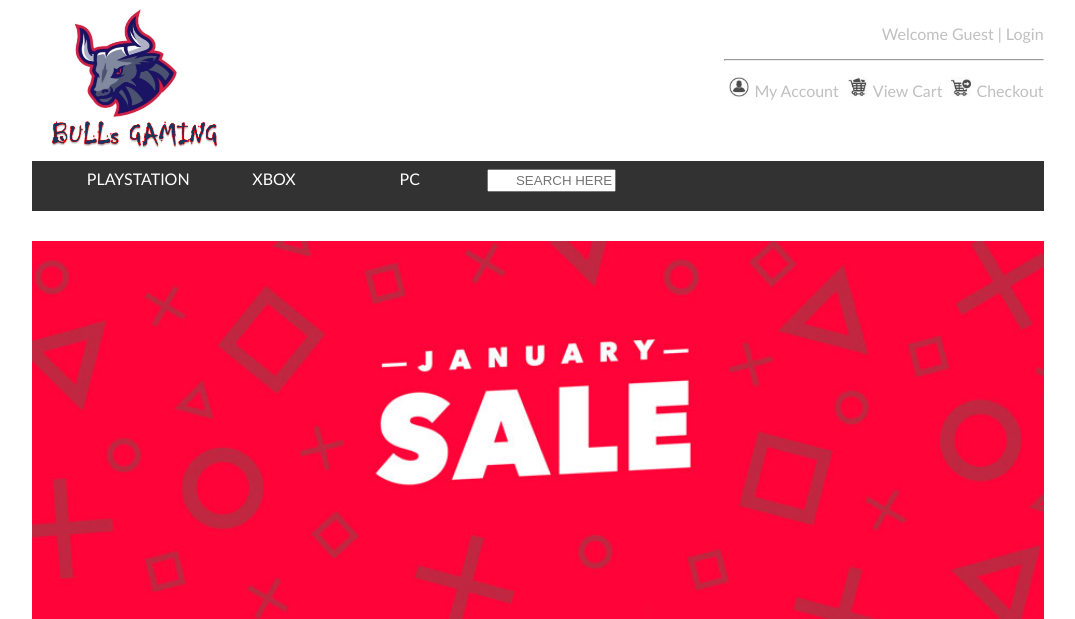
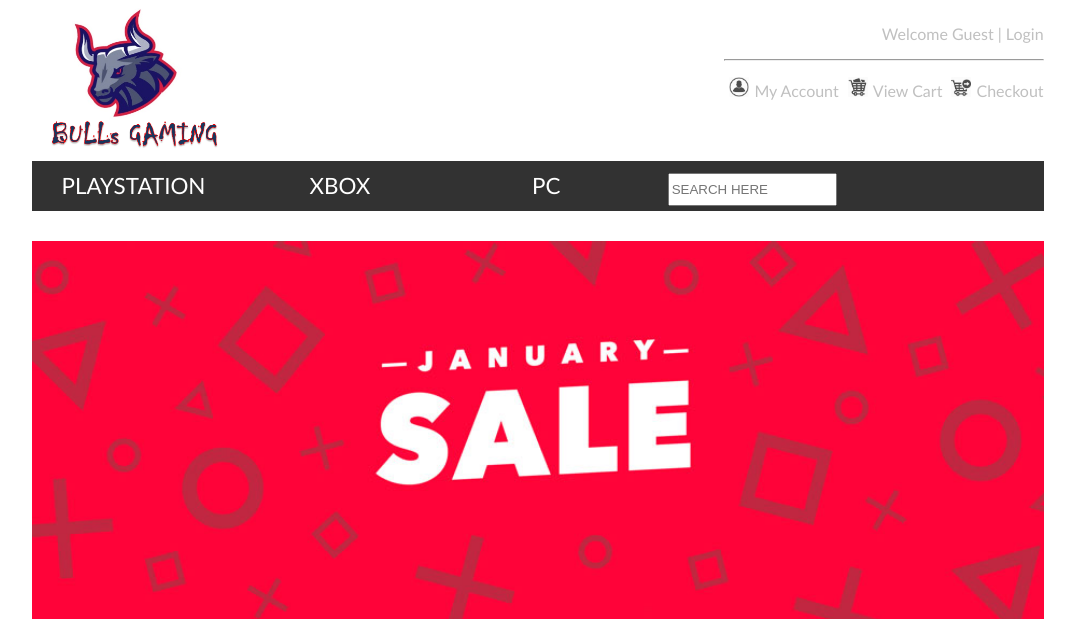
Before and after one commit to ericheng98/fyp, a PHP site: page /fyp/index.php in a window 1280 px wide. Shown: the top 619 px of the page, without its empty margins (102-1177 px from the left). Run offline with PHP 8.4, Linux system fonts and the light colour scheme.

Commit message:
modify design

```diff
--- a/bg/design.css
+++ b/bg/design.css
@@ -41,14 +41,25 @@ body
 	clear: both;
 	height: 50px;
 }
+.navigation ul
+{
+	height: 100%;
+	padding: 0px;
+}
 .navigation li
 {
 	display: inline-block;
-	padding: 0.78%;
+	/*padding: 20%;*/
+	/*vertical-align: baseline;*/
+	line-height: 50px;
 	/*margin-right: 10px;*/
-	width: 12%;
+	width: 20%;
 	text-align: center;
 	color: white;
+	height: 100%;
+	font-size: 1.4em;
+
+	/*border-right: 2px solid white;*/
 }
 .navigation li a
 {
@@ -65,9 +76,15 @@ body
 {
 	color: white;
 }
+#play
+{
+	/*border-left: 2px solid white;*/
+}
 .navigation li input[type=text]
 {
 	padding: 2px;
+	height: 50%;
+	width: 80%;
 }
 .footer
 {
--- a/bg/html/header.html
+++ b/bg/html/header.html
@@ -15,10 +15,10 @@
 	</div>
 	<div class="navigation" style="background-color: #323232">
 		<ul>
-			<li id="play">PLAYSTATION</li>
-			<li id="xbox">XBOX</li>
-			<li id="pc">PC</li>
-			<li><input type="text" size="13" placeholder="SEARCH HERE" style="text-align:right;"/></li>
+			<li id="play"><span id="title">PLAYSTATION</span></li>
+			<li id="xbox"><span id="title">XBOX</span></li>
+			<li id="pc"><span id="title">PC</span></li>
+			<li><input type="text" size="13" placeholder="SEARCH HERE" /></li>
 		</ul>
 	</div>
 </div>
```
